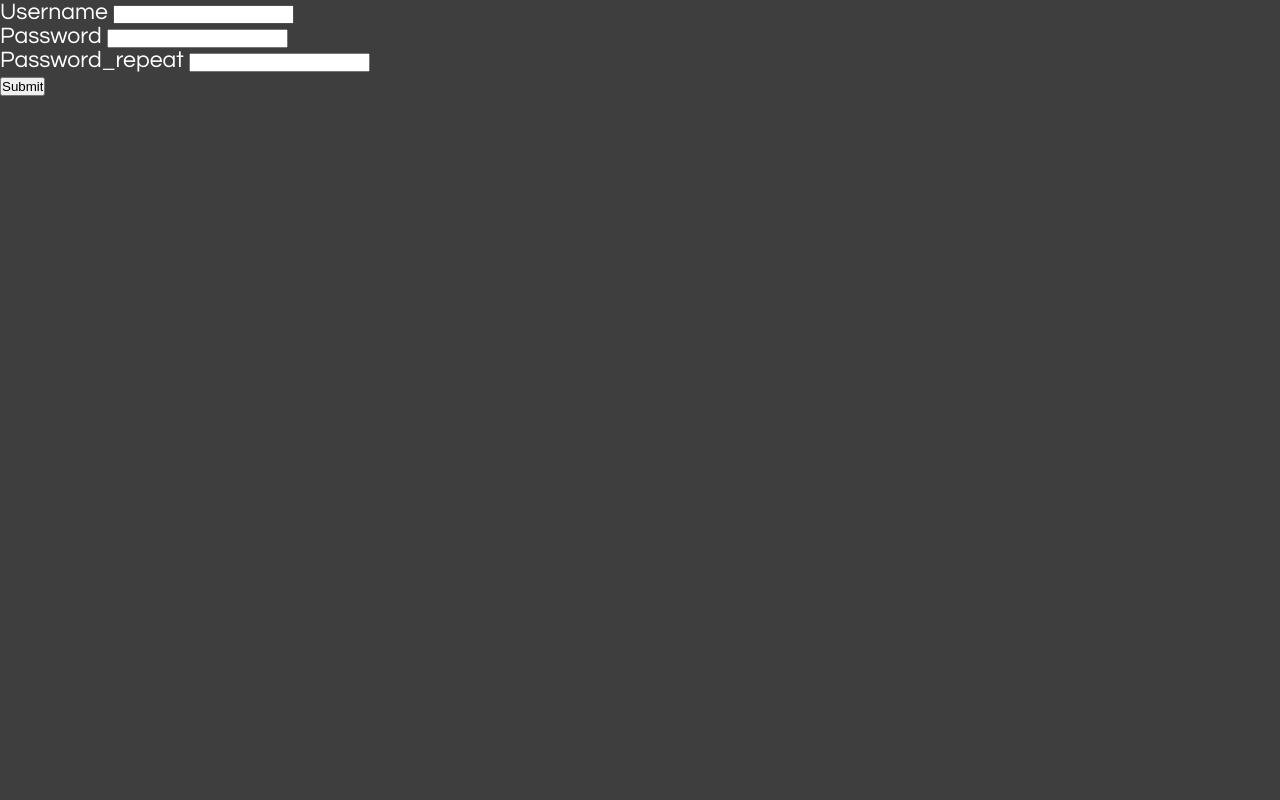
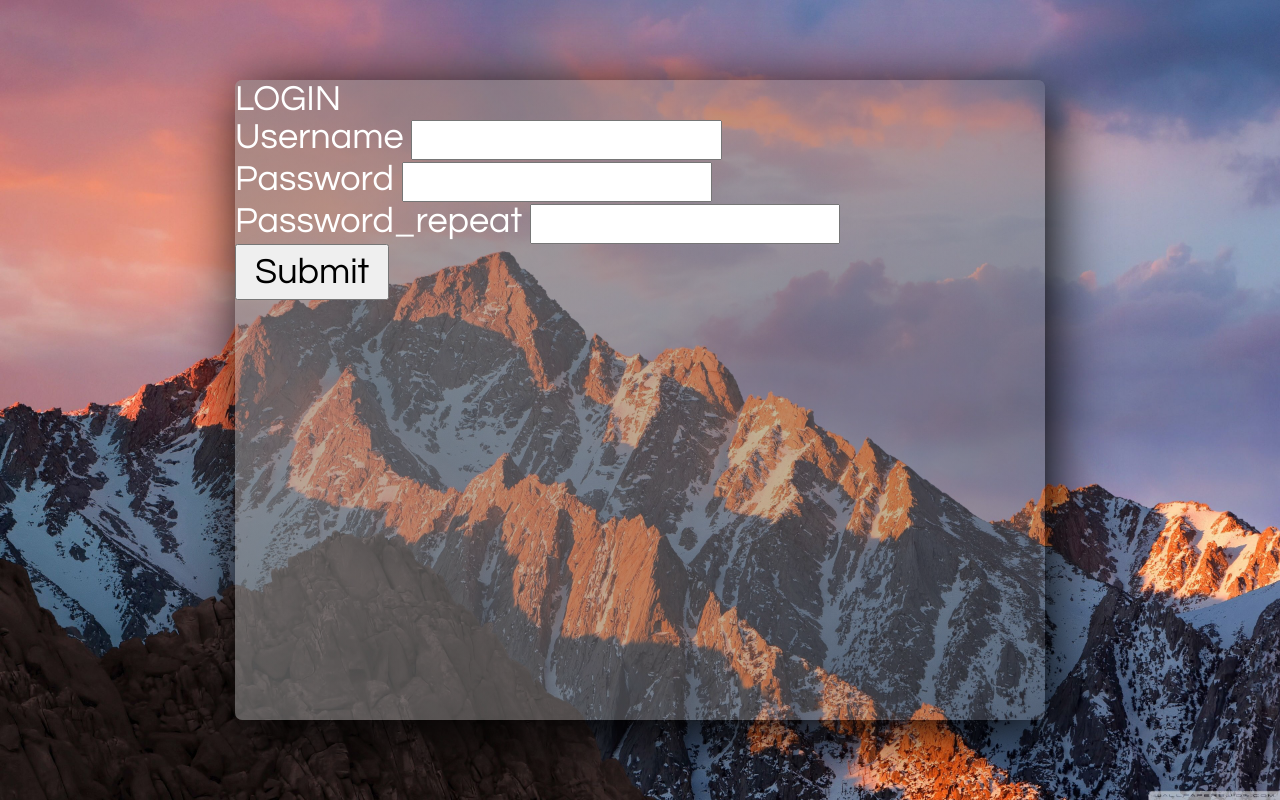
Before and after one commit to NiszSzumi/supreme-garbanzo, a plain HTML site: page Index.html in a window 1280 px wide. Drawn offline with Linux system fonts and the light colour scheme; files whose address does not match are found by name.

Commit message:
adding background, font styling and creating base

```diff
--- a/Index.html
+++ b/Index.html
@@ -10,6 +10,7 @@
 </head>
 <body>
     <form class="form" onsubmit="getCredentials()">
+        <div class="header">LOGIN</header>
         <div class = user>
         <label for="user">Username</label>
         <input type="text" id="user" name="user" required>
--- a/style.css
+++ b/style.css
@@ -2,20 +2,49 @@
     padding: 0;
     margin: 0;
     box-sizing: border-box;
+    font-family: 'century gothic';
 }
 
 body, html {
-    background: #3e3e3e;
-    font-family: 'century gothic';
-    font-size:  1.2em;
+    height: 100vh;
+    width: 100vw;
+
+    background: url('../supreme-garbanzo/images/bg.jpg') no-repeat;
+    background-size: 100% 100%;
+    object-fit: cover;
+
+    font-size:  1.5em;
     color: white;
+
+    display: flex;
+    justify-content: center;
+    align-items: center;
+    flex-direction: column;
+}
+
+.form {
+    min-height: 80%;
+    width: 22.5em;
+
+    border-radius: 0.2em;
+    background: linear-gradient(80deg, rgba(139, 139, 139, 0.6), rgba(90, 90, 90, 0.336));
+    box-shadow: 7px 10px 61px black;
+}
+
+.header {
+
+}
+
+.user, .psw, .repeat_psw {
 
 }
 
 input[type=text], input[type=password] {
-
+    font-size: 0.7em;
+    padding: 0.2em 0 0.2em 0.1em;
 }
 
 input[type=submit] {
-
+    font-size: 1em;
+    padding: 0.2em 0.5em;
 }
```
Also changed, not shown: images/bg.jpg (added).
